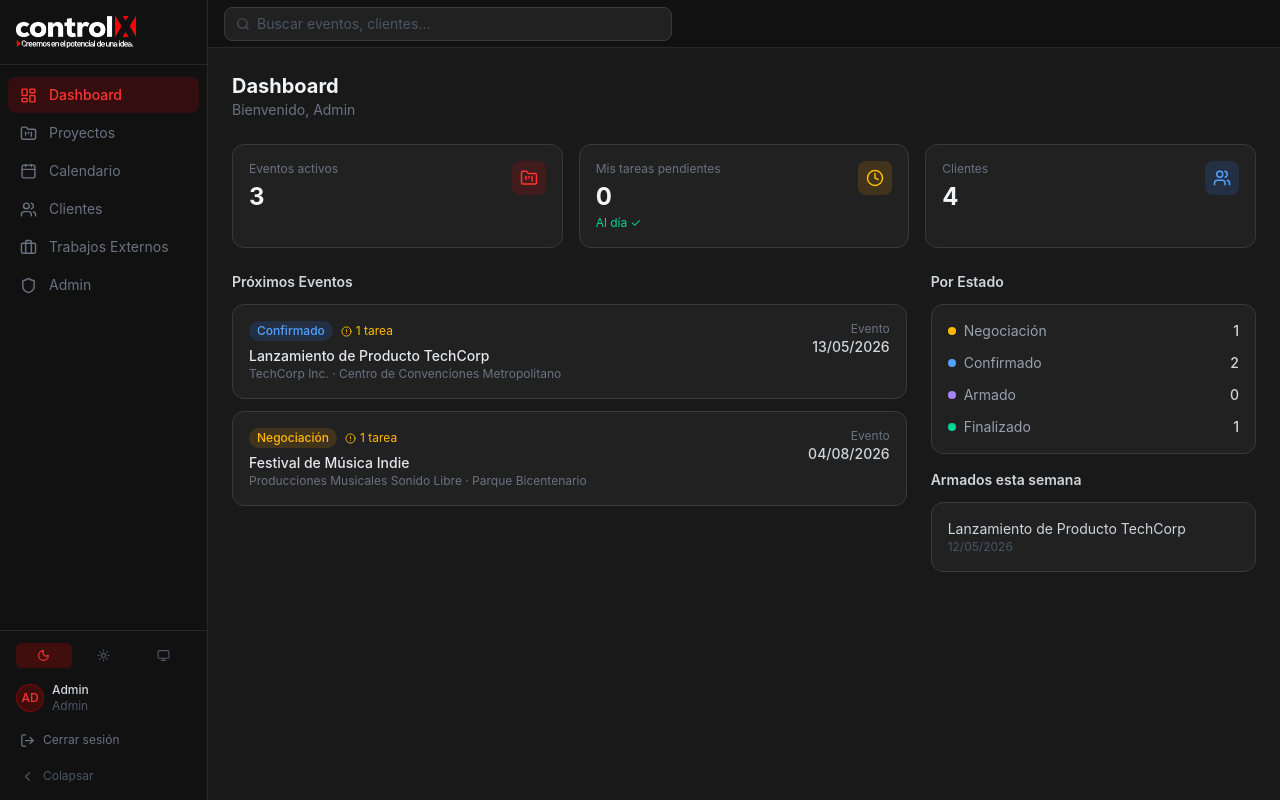
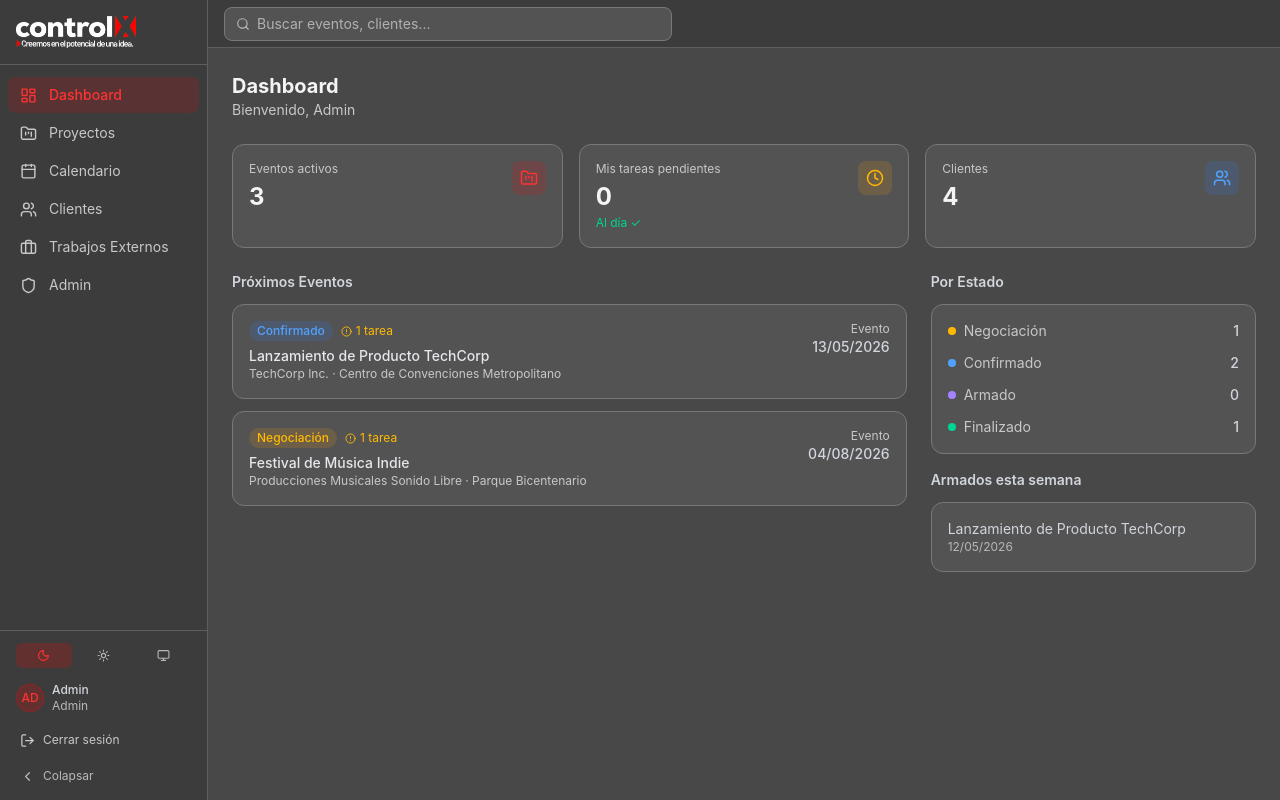
Before and after one commit to fspDev/controlx-syncro2, a React (Vite) app: page /controlx-syncro2/dashboard in a window 1280 px wide. Built offline with nearby package versions, Linux system fonts and the light colour scheme; what @react-pdf/renderer would draw is missing.

Commit message:
Dark theme: 70% gray palette
Replace near-black with medium gray (#484848 base).
Add dark-mode text-gray contrast overrides for readability.

Co-Authored-By: Claude Sonnet 4.6 <noreply@anthropic.com>

```diff
--- a/src/index.css
+++ b/src/index.css
@@ -10,22 +10,22 @@
 
 /* ── Design tokens ─────────────────────────────────────────── */
 :root {
-  /* Dark theme (default) — neutral grays */
-  --bg:           #191919;
-  --bg-dark:      #111111;
-  --surface:      #212121;
-  --surface-h:    #282828;
-  --surface-2:    #2e2e2e;
-  --surface-2h:   #363636;
-  --border:       #3a3a3a;
-  --border-s:     #282828;
-  --border-h:     #4a4a4a;
-  --text-1:       #e8eaf0;
-  --text-2:       #9ca3af;
-  --text-3:       #6b7280;
-  --text-4:       #4b5563;
-  --scrollbar-track: #1e1e1e;
-  --scrollbar-thumb: #3a3a3a;
+  /* Dark theme (default) — 70% gray base */
+  --bg:           #484848;
+  --bg-dark:      #3c3c3c;
+  --surface:      #535353;
+  --surface-h:    #5c5c5c;
+  --surface-2:    #626262;
+  --surface-2h:   #6c6c6c;
+  --border:       #787878;
+  --border-s:     #5e5e5e;
+  --border-h:     #888888;
+  --text-1:       #f5f5f5;
+  --text-2:       #d4d4d4;
+  --text-3:       #a8a8a8;
+  --text-4:       #808080;
+  --scrollbar-track: #404040;
+  --scrollbar-thumb: #6a6a6a;
 }
 
 [data-theme="light"] {
@@ -74,6 +74,12 @@
 
   input, textarea, select { outline: none; }
 
+  /* ── Dark-mode overrides — lift low-contrast grays for medium gray bg ─── */
+  :root .text-gray-400,
+  :root .text-gray-500  { color: #c8c8c8 !important; }
+  :root .text-gray-600  { color: #b8b8b8 !important; }
+  :root .placeholder\:text-gray-600::placeholder { color: #b0b0b0 !important; }
+
   /* ── Light-mode overrides for Tailwind text-gray classes ─── */
   [data-theme="light"] .text-gray-100 { color: #111827 !important; }
   [data-theme="light"] .text-gray-200 { color: #1f2937 !important; }
```
